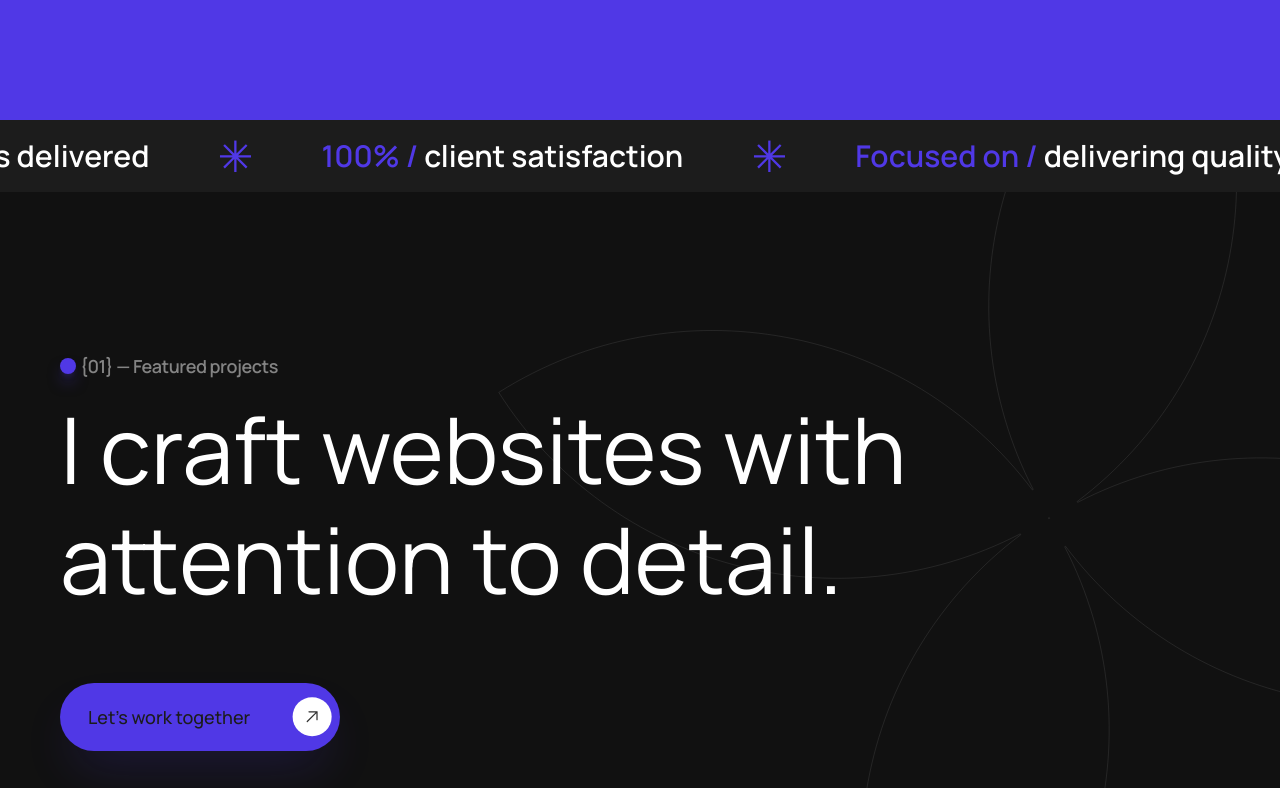
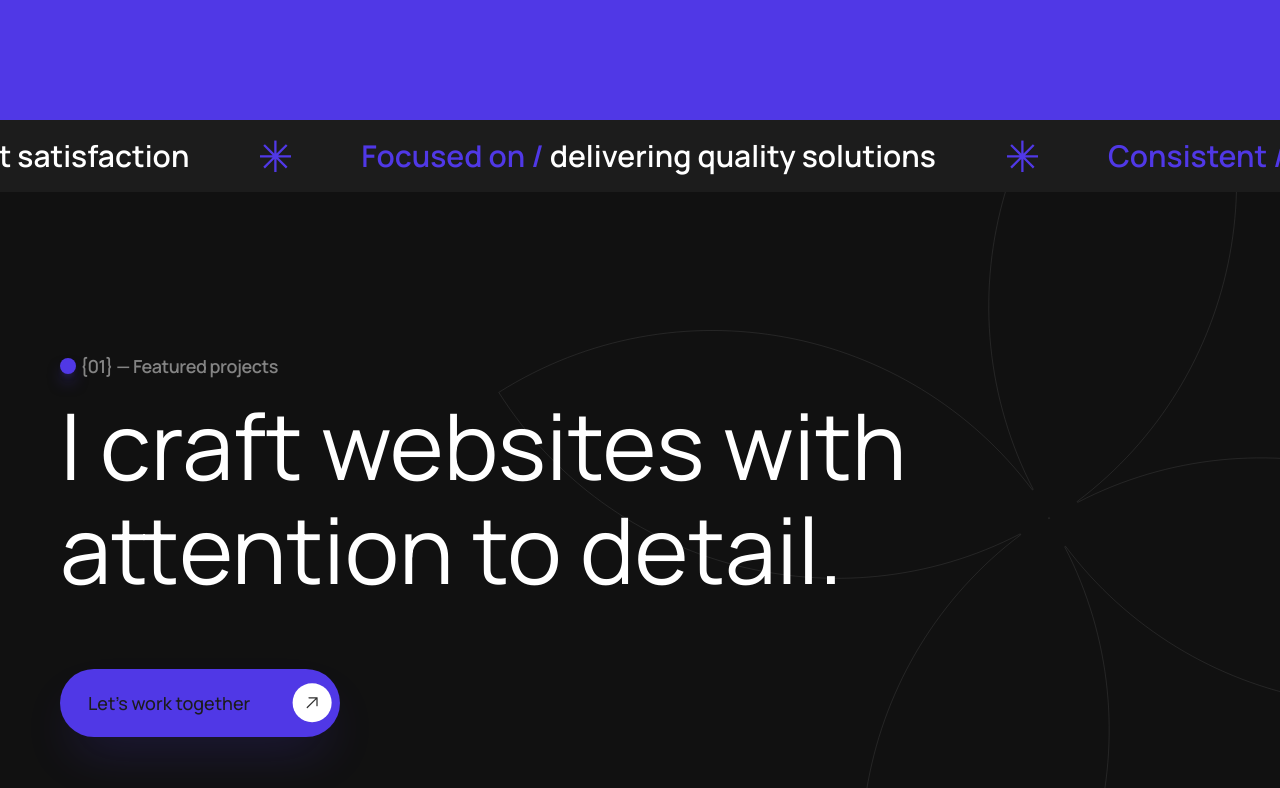
Before and after one commit to Israel-2002/portfolio-v3, a React (Vite) app: page / in a window 1280 px wide. Shown: the part 680-1468 px from the top of the page. Built offline with nearby package versions, Linux system fonts and the light colour scheme.

Commit message:
updated styles

```diff
--- a/src/index.css
+++ b/src/index.css
@@ -9,7 +9,7 @@ body {
 h2 {
   font-size: clamp(2.5rem, 1.4167rem + 5.4167vw, 5.75rem);
   font-weight: 400;
-  line-height: 1.2;
+  line-height: 1.125;
 }
 
 h3 {
@@ -22,6 +22,10 @@ h3 {
 }
 
 .marquee {
+  animation: marquee 250s linear infinite;
+}
+
+.testimonial-marquee {
   animation: marquee 550s linear infinite;
 }
 
```
